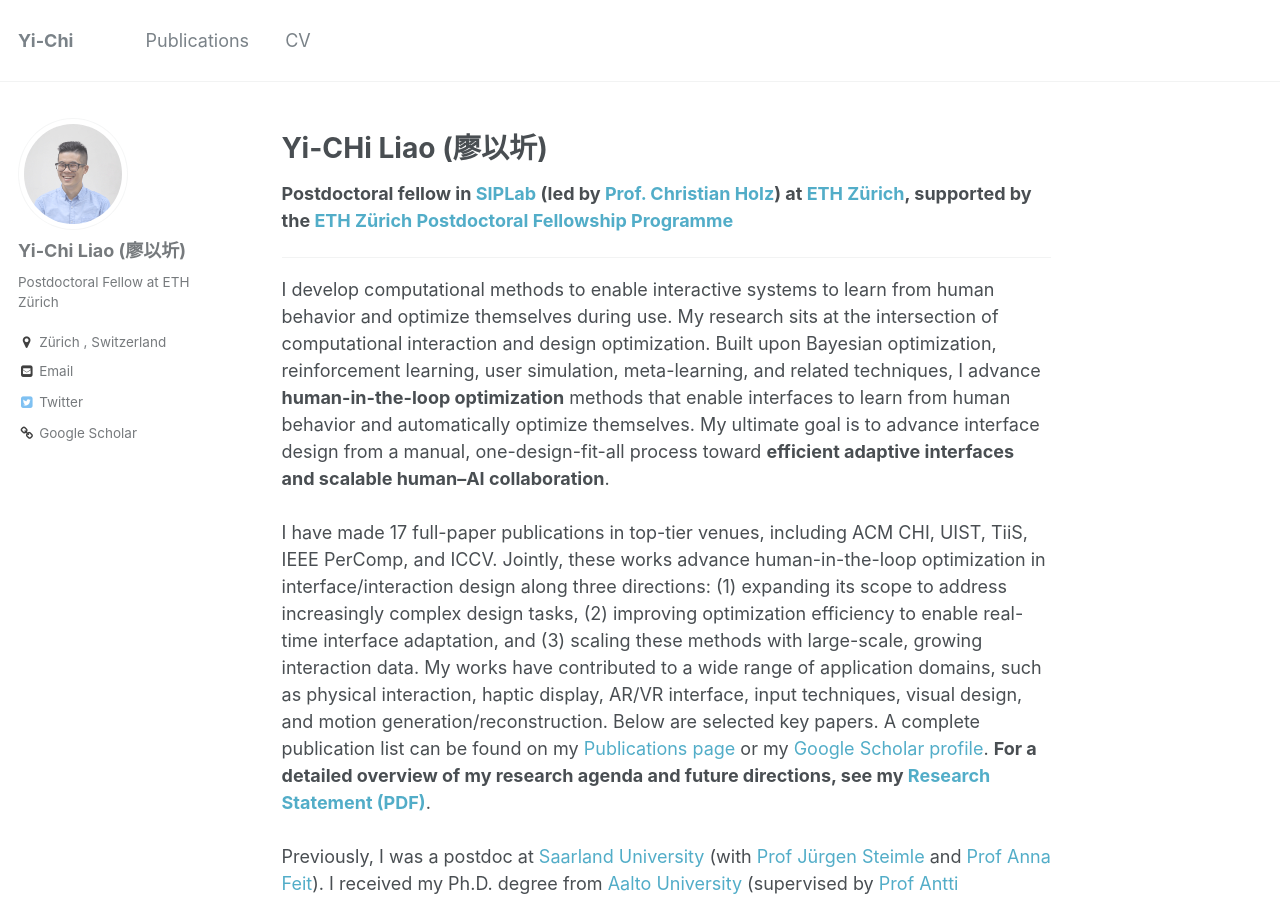
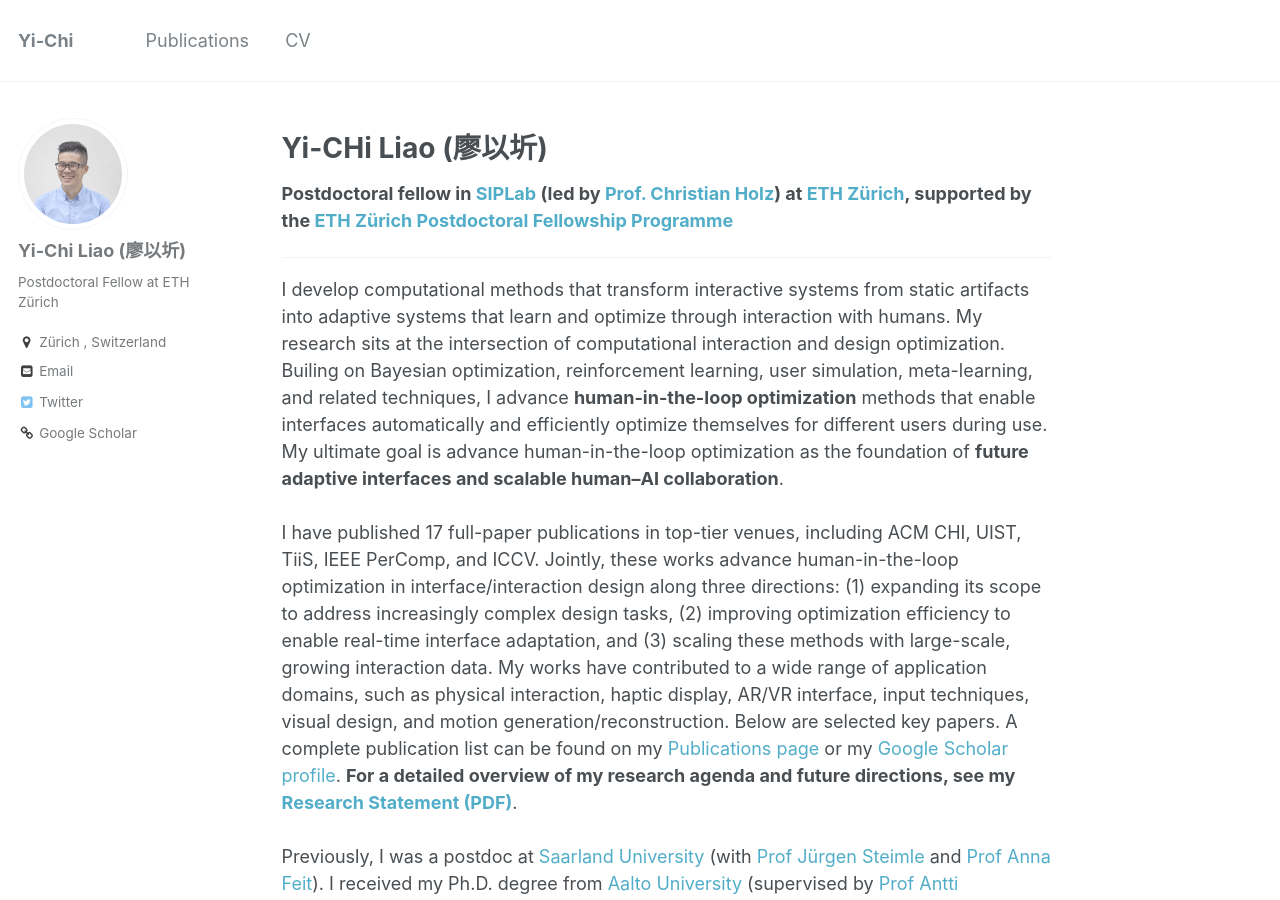
Before and after one commit to yichiliao/yichiliao.github.io, a Jekyll site: the page built from _pages/about.md, in a window 1280 px wide and 900 px high. Built offline with Jekyll 4.4.1, drawn with Linux system fonts in a browser that asks for light colours.

Commit message:
updating about

```diff
--- a/_pages/about.md
+++ b/_pages/about.md
@@ -12,12 +12,12 @@ redirect_from:
 
 ------
 
-I develop computational methods to enable interactive systems to learn from human behavior and optimize themselves during use.
+I develop computational methods that transform interactive systems from static artifacts into adaptive systems that learn and optimize through interaction with humans.
 My research sits at the intersection of computational interaction and design optimization.
-Built upon Bayesian optimization, reinforcement learning, user simulation, meta-learning, and related techniques, I advance **human-in-the-loop optimization** methods that enable interfaces to learn from human behavior and automatically optimize themselves. My ultimate goal is to advance interface design from a manual, one-design-fit-all process toward **efficient adaptive interfaces and scalable human–AI collaboration**.
+Builing on Bayesian optimization, reinforcement learning, user simulation, meta-learning, and related techniques, I advance **human-in-the-loop optimization** methods that enable interfaces automatically and efficiently optimize themselves for different users during use. My ultimate goal is advance human-in-the-loop optimization as the foundation of **future adaptive interfaces and scalable human–AI collaboration**.
 <br>
 <br>
-I have made 17 full-paper publications in top-tier venues, including ACM CHI, UIST, TiiS, IEEE PerComp, and ICCV.
+I have published 17 full-paper publications in top-tier venues, including ACM CHI, UIST, TiiS, IEEE PerComp, and ICCV.
 Jointly, these works advance human-in-the-loop optimization in interface/interaction design along three directions: (1) expanding its scope to address increasingly complex design tasks, (2) improving optimization efficiency to enable real-time interface adaptation, and (3) scaling these methods with large-scale, growing interaction data.
 My works have contributed to a wide range of application domains, such as physical interaction, haptic display, AR/VR interface, input techniques, visual design, and motion generation/reconstruction.
 Below are selected key papers. A complete publication list can be found on my [Publications page](https://yichiliao.com/publications/) or my [Google Scholar profile](https://scholar.google.com/citations?user=Ddny4V4AAAAJ&hl=en).
```
